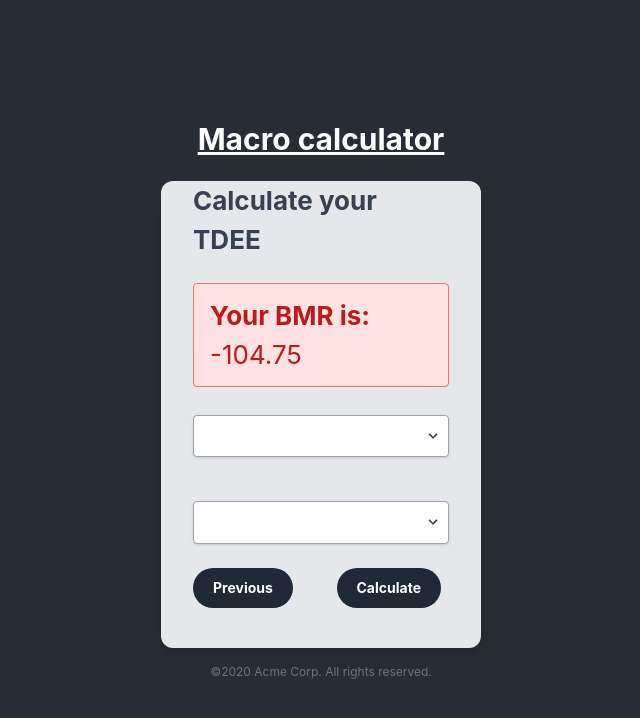
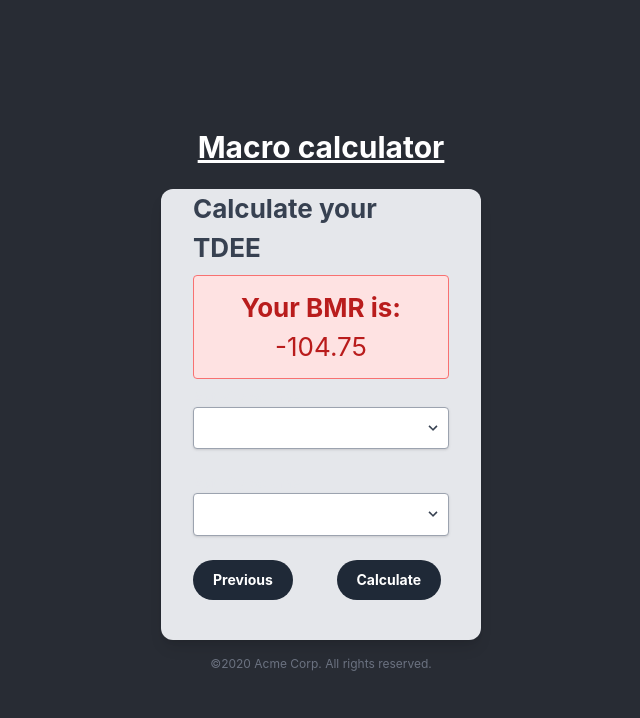
Before and after one commit to FACorreiaa/Macro-Calculator-React, a React (Vite) app: page / in a window 1280 px wide. Both pictures are taken after typing "5", "5", "5" into the empty fields and a click on the button "Metric". Shown: the top 718 px of the page, without its empty margins (319-959 px from the left). Built offline with nearby package versions, Linux system fonts and the light colour scheme; what @catppuccin/tailwindcss would draw is missing.

Commit message:
adjust alignment

```diff
--- a/src/components/banner-info.tsx
+++ b/src/components/banner-info.tsx
@@ -6,7 +6,7 @@ type BannerInfoComponentProps = {
 function BannerInfoComponent({ title, label }: BannerInfoComponentProps) {
 	return (
 		<div
-			className="bg-red-100 border border-red-400 text-red-700 mt-6 px-4 py-3 mb-2 rounded relative"
+			className="bg-red-100 border border-red-400 text-red-700 mt-2 px-4 py-3 mb-2 rounded relative text-center"
 			role="alert">
 			<strong className="font-bold">{title}</strong>
 			<span className="block sm:inline">{label}</span>
--- a/src/pages/goal.tsx
+++ b/src/pages/goal.tsx
@@ -11,7 +11,8 @@ import { useLocation } from 'react-router-dom';
 import BannerInfoComponent from '../components/banner-info';
 
 function GoalPage() {
-	const { handleSubmit, register, formState } = useZodForm({
+	const location = useLocation();
+	const { handleSubmit, register } = useZodForm({
 		schema: goalsSchema,
 		defaultValues: {
 			activity: '',
@@ -20,16 +21,9 @@ function GoalPage() {
 	});
 
 	function onSubmitGoalsValuesPage(values: GoalsInput) {
-		// return await mutation.mutate(values, {
-		// 	onSuccess: async () => router.push('http://localhost:5005/login/signin'),
-		// 	onError: async (error) => {
-		// 		console.log(error);
-		// 	},
-		// });
 		return 0;
 	}
 
-	const location = useLocation();
 	const bmr = location.state.bmr;
 
 	return (
@@ -63,13 +57,6 @@ function GoalPage() {
 						placeholder="Select objective"
 					/>
 
-					{/* <CustomRadioList
-						title="Select your daily activity:"
-						options={workoutVolume}
-						name="activity"
-						methods={register('activity')}
-					/> */}
-
 					<div className="flex justify-between">
 						<CustomButtom type="button" label="Previous" />
 						<CustomButtom type="submit" label="Calculate" />
```
Also changed, not shown: src/pages/bmr.tsx (+0 -16 lines).
